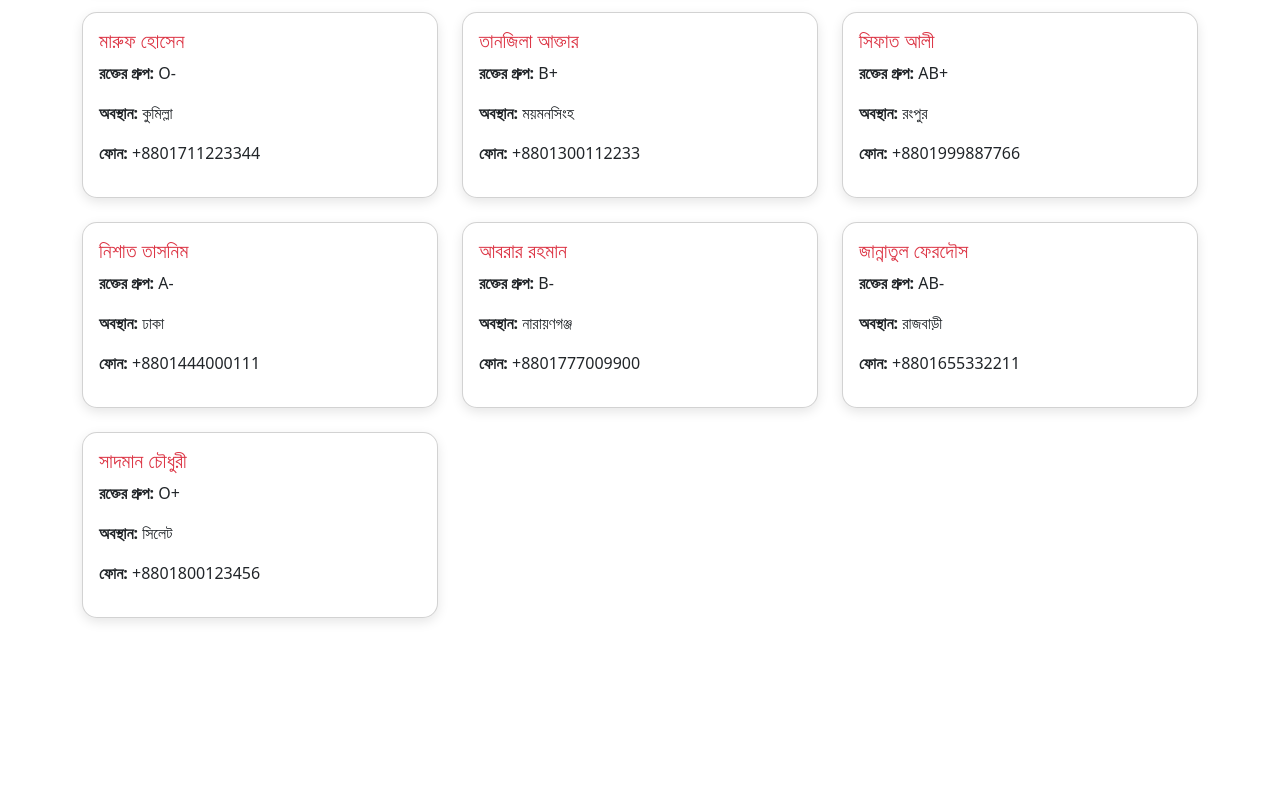
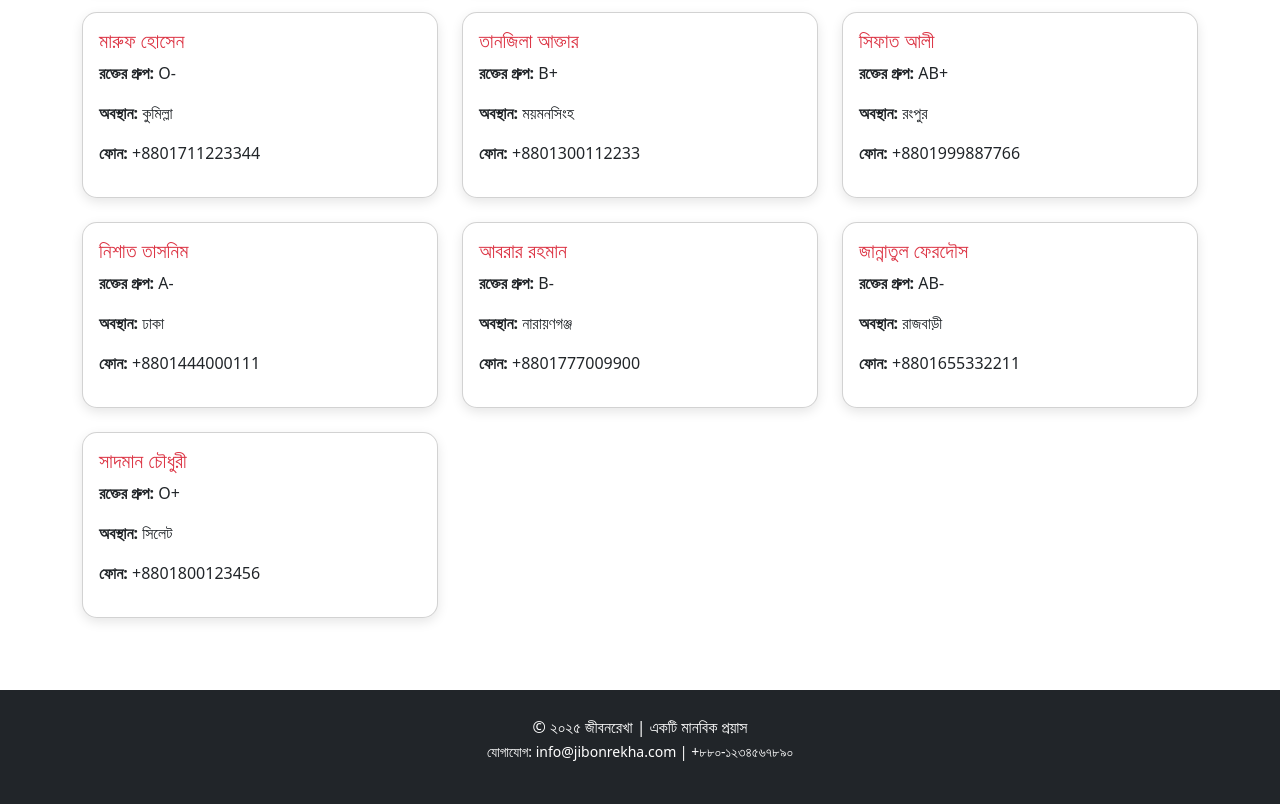
Before and after one commit to mahfuz1418/blood_donation, a plain HTML site: page donors.html in a window 1280 px wide. Shown: the part 642-1446 px from the top of the page. Before the commit the page ends 1332 px from the top, so only its background shows below. Drawn offline with nearby package versions, Linux system fonts and the light colour scheme.

Commit message:
Last modified

```diff
--- a/donors.html
+++ b/donors.html
@@ -19,6 +19,11 @@
       max-width: 400px;
       margin-bottom: 30px;
     }
+    footer {
+      background: #212529;
+      color: white;
+      padding: 25px 0;
+    }
   </style>
 </head>
 <body>
@@ -38,7 +43,7 @@
   </nav>
 
   <section class="container py-5">
-    <h2 class="mb-4 text-center text-danger">উপলব্ধ রক্তদাতারা</h2>
+    <h2 class="mb-4 text-center text-danger">রক্তদানে প্রস্তুত সদস্যরা</h2>
 
     <!-- Search Box -->
     <div class="d-flex justify-content-center search-box mx-auto">
@@ -161,6 +166,12 @@
     </div>
 
   </section>
+  <footer>
+    <div class="container text-center">
+      <p class="mb-0">© ২০২৫ জীবনরেখা | একটি মানবিক প্রয়াস</p>
+      <p><small>যোগাযোগ: info@jibonrekha.com | +৮৮০-১২৩৪৫৬৭৮৯০</small></p>
+    </div>
+  </footer>
 
   <script>
     function searchDonors() {
```
Also changed, not shown: register.html (+11 -1 lines), request.html (+13 -0 lines).
